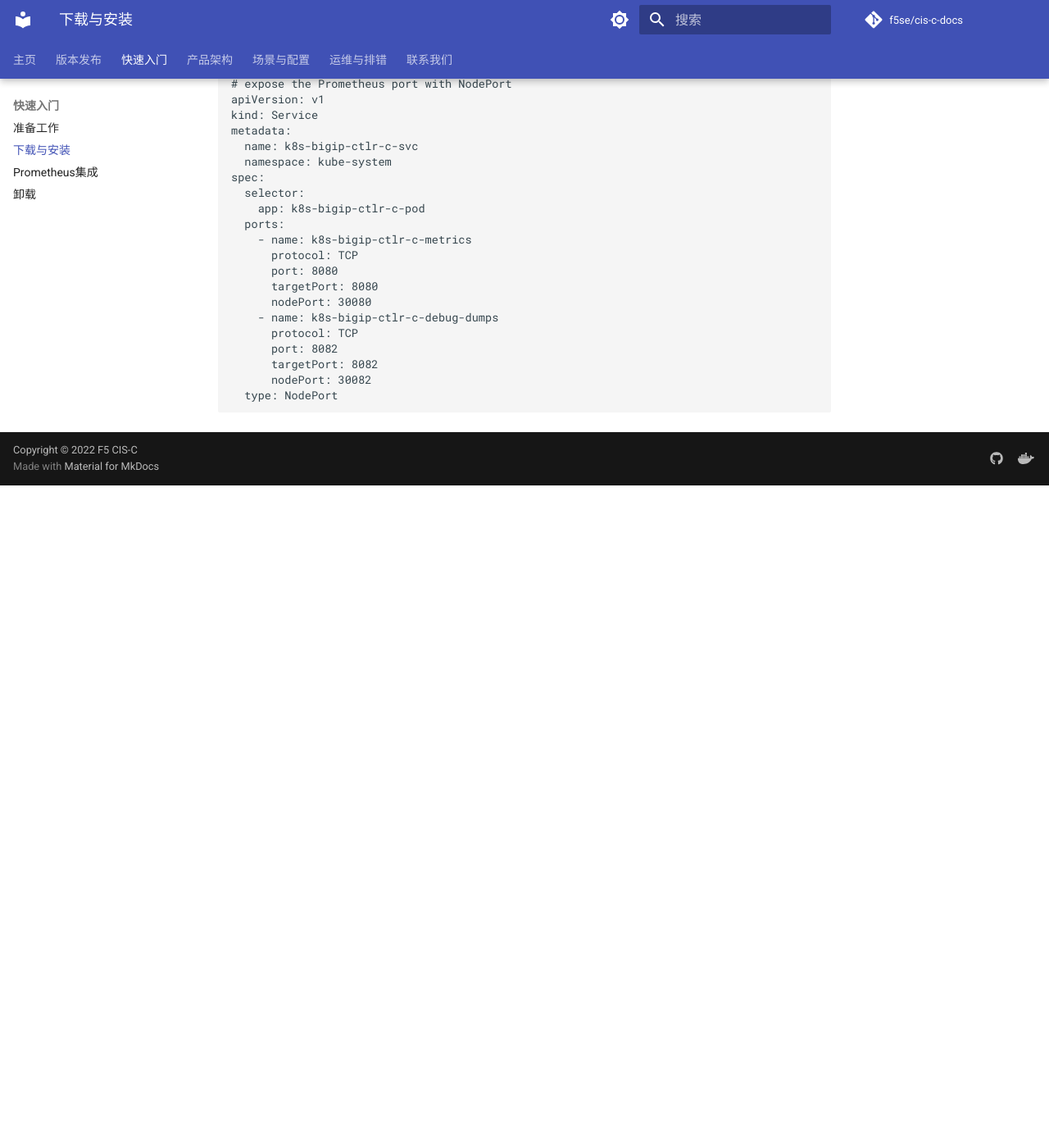
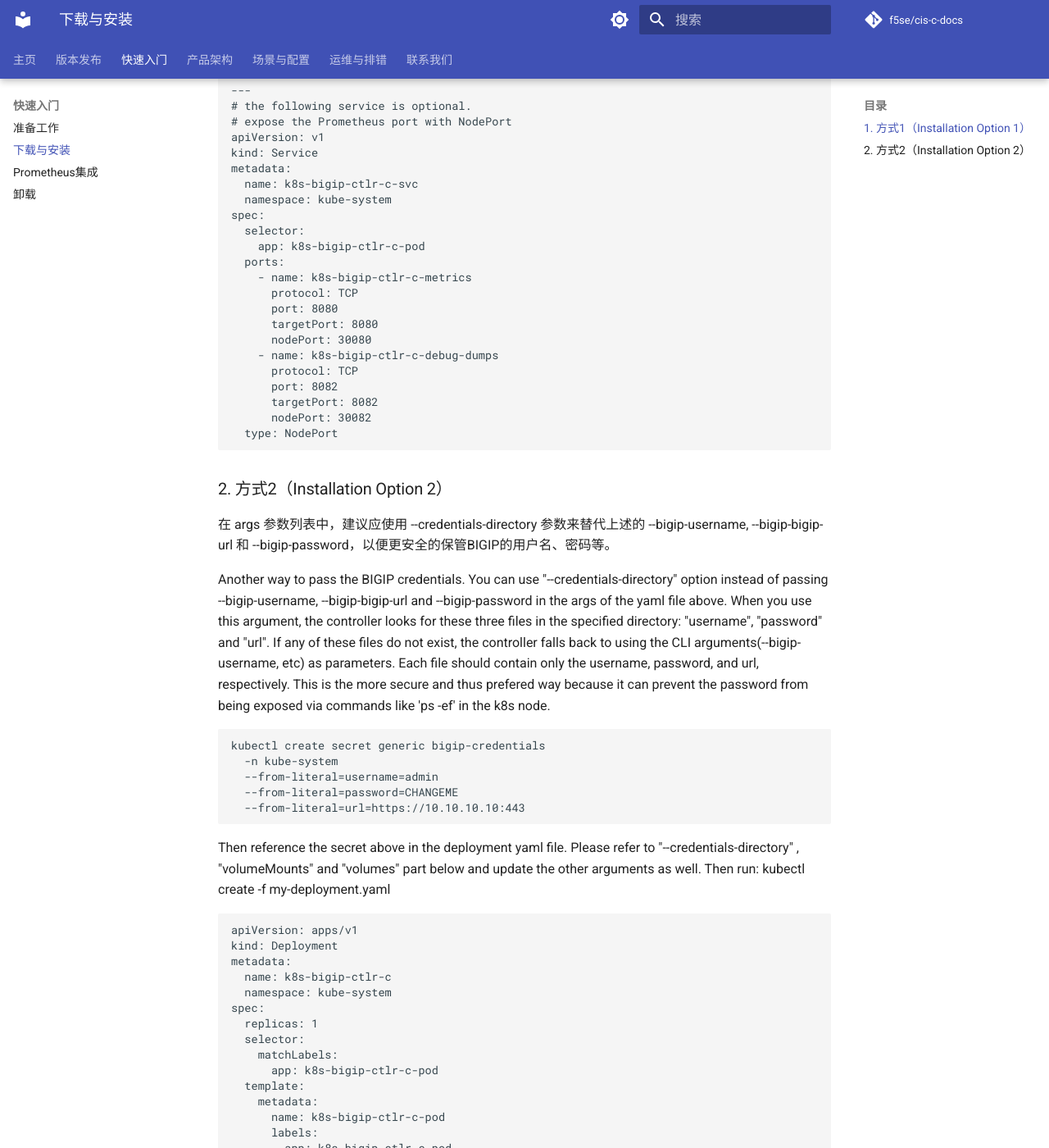
Before and after one commit to f5se/cis-c-docs, an MkDocs documentation site: the page built from docs/quick-start/installation.md, in a window 1280 px wide and 1400 px high, scrolled down 1439 px. Shown: the whole window at 82% size. Built offline with MkDocs 1.6.1 and Material for MkDocs 9.7.7, drawn with Linux system fonts in a browser that asks for light colours; comment, search, counter and statistics services are not loaded; before the commit the page ends 2031 px from its top, so only the background shows below that; some of the changed text lies outside the part shown.

Commit message:
add credentials-directory option
safer way. can use this way instead of passing
--bigip-username, --bigip-password, --bigip-url.

````diff
--- a/docs/quick-start/installation.md
+++ b/docs/quick-start/installation.md
@@ -1,6 +1,10 @@
 # 下载与安装
 
-安装F5 CIS-C。 参考下述yaml文件。按需求调整image版本等参数信息（详情参考[启动参数列表](/Architecture/parameters/)）。kubectl create -f my-deployment.yaml。
+### 1. 方式1（Installation Option 1）
+参考下述yaml文件。按需求调整image版本等参数信息（详情参考[启动参数列表](/Architecture/parameters/)）.
+Please update the related arguments in the yaml file and then install CIS-C by:
+kubectl create -f my-deployment.yaml
+
 ```
 apiVersion: apps/v1
 kind: Deployment
@@ -86,3 +90,103 @@ spec:
       nodePort: 30082
   type: NodePort
 ```
+
+### 2. 方式2（Installation Option 2）
+在 args 参数列表中，建议应使用 --credentials-directory 参数来替代上述的 --bigip-username, --bigip-bigip-url
+和 --bigip-password，以便更安全的保管BIGIP的用户名、密码等。
+
+Another way to pass the BIGIP credentials. You can use "--credentials-directory" option
+instead of passing --bigip-username, --bigip-bigip-url and --bigip-password in the args of the yaml file
+above. When you use this argument, the controller looks for these three files in the specified directory: "username", "password" and "url". If any of these files do not exist, the controller falls back to using
+the CLI arguments(--bigip-username, etc) as parameters. Each file should contain only the username, password,
+and url, respectively. This is the more secure and thus prefered way because it can prevent the password
+from being exposed via commands like 'ps -ef' in the k8s node.
+
+  ```
+  kubectl create secret generic bigip-credentials
+    -n kube-system
+    --from-literal=username=admin
+    --from-literal=password=CHANGEME
+    --from-literal=url=https://10.10.10.10:443
+  ```
+
+Then reference the secret above in the deployment yaml file. Please refer to "--credentials-directory"
+, "volumeMounts" and "volumes" part below and update the other arguments as well.
+Then run: kubectl create -f my-deployment.yaml
+
+```
+apiVersion: apps/v1
+kind: Deployment
+metadata:
+  name: k8s-bigip-ctlr-c
+  namespace: kube-system
+spec:
+  replicas: 1
+  selector:
+    matchLabels:
+      app: k8s-bigip-ctlr-c-pod
+  template:
+    metadata:
+      name: k8s-bigip-ctlr-c-pod
+      labels:
+        app: k8s-bigip-ctlr-c-pod
+    spec:
+      serviceAccountName: k8s-bigip-ctlr
+      containers:
+        - name: k8s-bigip-ctlr-c-pod
+          image: "f5devcentral/k8s-bigip-ctlr-c:2.9.1-20220831"
+          imagePullPolicy: IfNotPresent
+          command: ["/f5-kic-linux"]
+          args: [
+            "--credentials-directory=/tmp/creds",
+            "--log-level=debug",
+            # if flannel-name is set, meanning trying to use flannel mode
+            # and customer needs to create related tunnel on BIGIP first.
+            # "--flannel-name=fl-tunnel",
+            # "--namespace=default",
+            # "--namespace=namespace-1",
+            # "--namespace-label=resource.zone=deployment",
+            "--hub-mode",
+            "--ignore-service-port"
+          ]
+          volumeMounts:
+            - name: bigip-creds
+              mountPath: "/tmp/creds"
+              readOnly: true
+
+        - name: as3-parser
+          image: "f5devcentral/cis-c-as3-parser:latest"
+          imagePullPolicy: IfNotPresent
+          ports:
+            - containerPort: 8081
+              protocol: TCP
+
+      volumes:
+        - name: bigip-creds
+          secret:
+            secretName: bigip-credentials
+---
+
+# the following service is optional.
+# expose the Prometheus port with NodePort
+apiVersion: v1
+kind: Service
+metadata:
+  name: k8s-bigip-ctlr-c-svc
+  namespace: kube-system
+spec:
+  selector:
+    app: k8s-bigip-ctlr-c-pod
+  ports:
+    - name: k8s-bigip-ctlr-c-metrics
+      protocol: TCP
+      port: 8080
+      targetPort: 8080
+      nodePort: 30080
+    - name: k8s-bigip-ctlr-c-debug-dumps
+      protocol: TCP
+      port: 8082
+      targetPort: 8082
+      nodePort: 30082
+  type: NodePort
+```
````
Also changed, not shown: docs/Architecture/parameters.md (+8 -2 lines).
